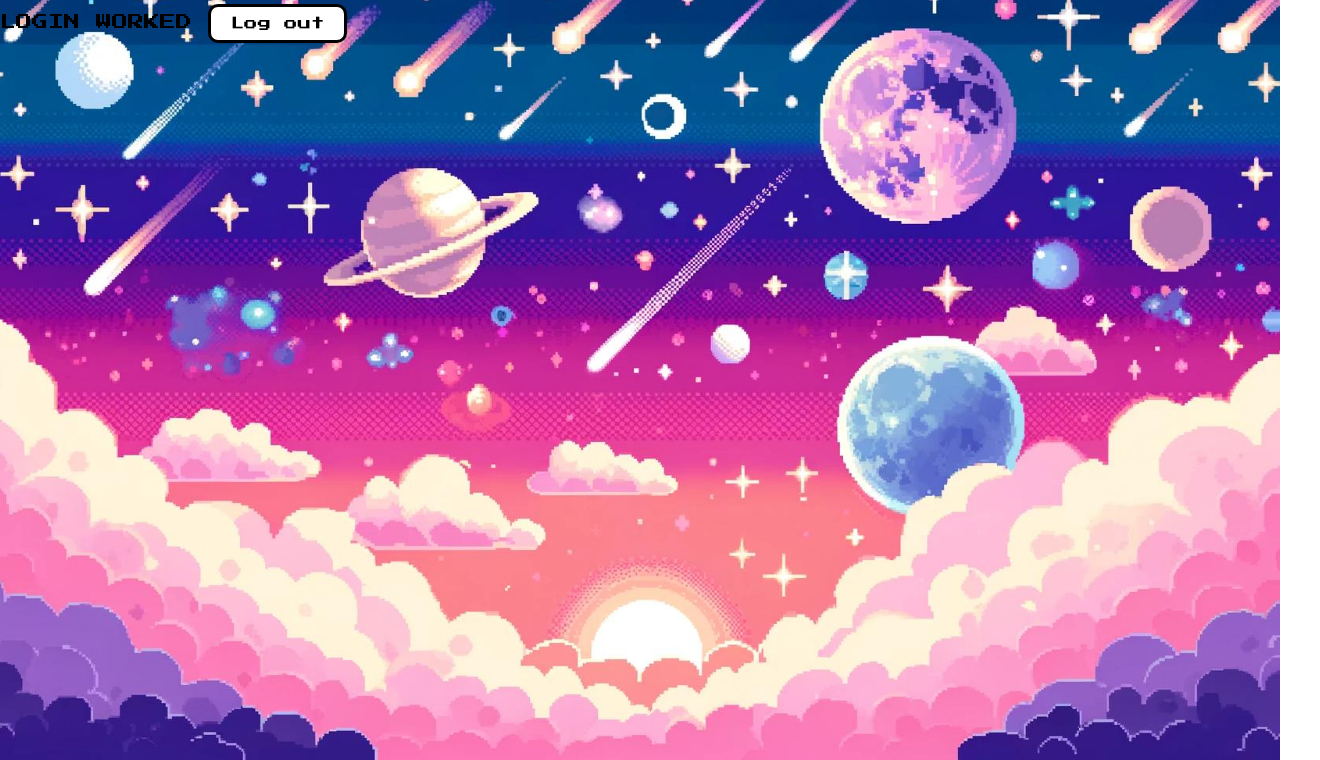
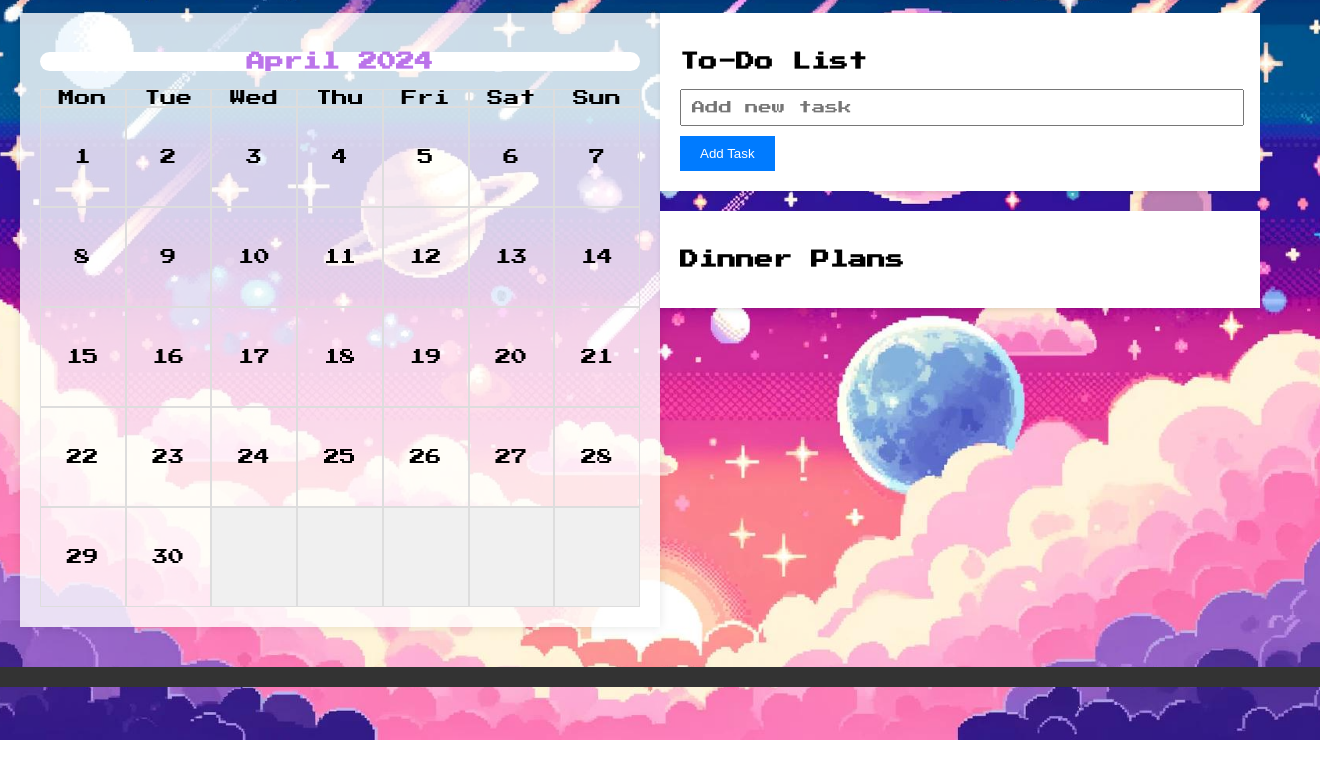
Before and after one commit to Saturn1a/PlanIT-WEB, a website: page public/home.html in a window 1280 px wide. Shown: the part 60-820 px from the top of the page, 1320 px wide, since content can reach past the window. Drawn offline with Linux system fonts and the light colour scheme.

Commit message:
homepage calendar

```diff
--- a/public/css/HomeStyles.css
+++ b/public/css/HomeStyles.css
@@ -12,14 +12,121 @@ body, html {
 
 #logout-btn {
     padding: 10px 20px;
-    background-color: #ffffff;
-    color: rgb(0, 0, 0);
+    background-color: #bb74ea;
+    color: white;
     text-align: center;
     font-family: "Press Start 2P", system-ui;
     font-weight: 400;
     font-style: normal;
     cursor: pointer;
     border-radius: 10px; /* Rounded corners */
-    border: 3px solid rgb(0, 0, 0);
     text-decoration: none;
   }
+
+
+header {
+    background-color: rgba(255, 255, 255, 0.8);
+    color: #bb74ea;
+    padding: 10px 20px;
+    /* text-align: center; */
+}
+
+header nav a, header nav button {
+    color: #bb74ea;
+    text-decoration: none;
+    margin: 0 10px;
+}
+
+#calendar-container > header {
+    background-color: white;
+    color: #bb74ea;
+    padding: 0px 10px;
+    border-radius: 10px; /* Rounded corners */
+    text-align: center;
+    font-size: 1em;
+}
+
+
+main {
+    display: flex;
+    justify-content: space-between;
+    padding: 20px;
+}
+
+#calendar-container {
+    max-width: 600px;
+    margin: auto;
+    padding: 20px;
+    background-color: rgba(255, 255, 255, 0.8);
+    box-shadow: 0 0 10px rgba(0,0,0,0.1);
+}
+
+/* Styling for weekdays and days list */
+.weekdays, .days {
+    list-style: none; /* Removes default list styling */
+    padding: 0;
+    margin: 0;
+    display: flex;
+    flex-wrap: wrap; /* Allows items to wrap to the next line */
+}
+
+.weekdays li, .days li {
+    flex: 1 0 14.28%; /* Distributes space evenly among items */
+    text-align: center;
+    border: 1px solid #ddd; /* Adds borders to create "boxes" */
+    box-sizing: border-box; /* Includes padding and border in the element's total width */
+}
+
+.days li {
+    height: 100px; /* Sets a fixed height for day "boxes" */
+    display: flex;
+    align-items: center; /* Vertically centers the content */
+    justify-content: center; /* Horizontally centers the content */
+}
+
+/* Additional styles as needed for empty days, etc. */
+.empty-day {
+    background-color: #f0f0f0; /* Distinguishes empty days from active days */
+}
+
+#side-content {
+    flex-grow: 1;
+    display: flex;
+    flex-direction: column;
+}
+
+.todo-list, .dinner-plans {
+    padding: 20px;
+    background-color: #fff;
+    box-shadow: 0 2px 4px rgba(0,0,0,0.1);
+    margin-bottom: 20px;
+}
+
+footer {
+    background-color: #333;
+    color: white;
+    text-align: center;
+    padding: 10px 20px;
+    margin-top: 20px;
+    width: 100%;
+}
+
+input[type="text"] {
+    font-family: 'Press Start 2P', cursive;
+    padding: 10px;
+    margin: 10px 0;
+    display: block;
+    width: calc(100% - 20px);
+}
+
+button {
+    background-color: #007bff;
+    color: white;
+    border: none;
+    padding: 10px 20px;
+    cursor: pointer;
+}
+
+button:hover {
+    background-color: #0056b3;
+}
--- a/public/home.html
+++ b/public/home.html
@@ -7,15 +7,59 @@
     <link rel="preconnect" href="https://fonts.googleapis.com">
     <link rel="preconnect" href="https://fonts.gstatic.com" crossorigin>
     <link href="https://fonts.googleapis.com/css2?family=Press+Start+2P&display=swap" rel="stylesheet">
-    <title>PlanIT</title>
+    <title>Home Page</title>
 </head>
 <body>
-    <h2>PlanIT </h2>
-    <p>
-        LOGIN WORKED
+    <header>
+        <nav>
+            <a href="index.html">PROFILE</a>
+            <!-- Additional navigation links -->
+            <button id="logout-btn">Log out</button>
+        </nav>
+    </header>
 
-        <button id="logout-btn">Log out</button>
-    </p>
-    <script src="js/app.js"></script>
+    <main>
+        <section id="calendar-container">
+            <header>
+                <h3>April 2024</h3>
+            </header>
+            <ol class="weekdays">
+                <li>Mon</li>
+                <li>Tue</li>
+                <li>Wed</li>
+                <li>Thu</li>
+                <li>Fri</li>
+                <li>Sat</li>
+                <li>Sun</li>
+            </ol>
+            <ol class="days">
+                <!-- Days will be generated by JavaScript -->
+            </ol>
+        </section>
+
+        <aside id="side-content">
+            <section class="todo-list">
+                <h3>To-Do List</h3>
+                <ul id="todo-items">
+                    <!-- Todo list items will be dynamically added here -->
+                </ul>
+                <input type="text" id="new-todo-item" placeholder="Add new task">
+                <button onclick="addTodoItem()">Add Task</button>
+            </section>
+
+            <section class="dinner-plans">
+                <h3>Dinner Plans</h3>
+                <ul id="dinner-items">
+                    <!-- Dinner items will be dynamically added here -->
+                </ul>
+            </section>
+        </aside>
+    </main>
+
+    <footer>
+        <!-- Footer content -->
+    </footer>
+<script src="js/app.js"></script>
+<script src="js/calendar.js"></script>
 </body>
 </html>
--- /dev/null
+++ b/public/js/calendar.js
@@ -0,0 +1,37 @@
+document.addEventListener('DOMContentLoaded', function() {
+    generateCalendar(new Date().getMonth() + 1, new Date().getFullYear());
+});
+
+function generateCalendar(month, year) {
+    const daysContainer = document.querySelector('.days');
+    daysContainer.innerHTML = ''; // Clear previous calendar days
+
+    let firstDay = new Date(year, month - 1, 1).getDay();
+    firstDay = firstDay === 0 ? 6 : firstDay - 1; // Adjust for Monday start
+
+    const daysInMonth = new Date(year, month, 0).getDate();
+
+    // Create empty slots at the beginning
+    for (let i = 0; i < firstDay; i++) {
+        const emptyDay = document.createElement('li');
+        emptyDay.className = 'empty-day';
+        daysContainer.appendChild(emptyDay);
+    }
+
+    // Fill in the actual days
+    for (let day = 1; day <= daysInMonth; day++) {
+        const dayItem = document.createElement('li');
+        dayItem.textContent = day;
+        dayItem.className = 'day';
+        daysContainer.appendChild(dayItem);
+    }
+
+    // Calculate and add empty slots at the end
+    const totalSlots = firstDay + daysInMonth;
+    const emptySlotsAtEnd = totalSlots % 7 ? 7 - (totalSlots % 7) : 0;
+    for (let i = 0; i < emptySlotsAtEnd; i++) {
+        const emptyDay = document.createElement('li');
+        emptyDay.className = 'empty-day';
+        daysContainer.appendChild(emptyDay);
+    }
+}
```
